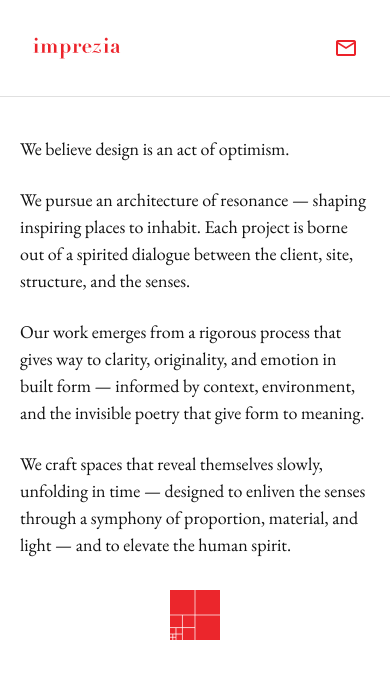
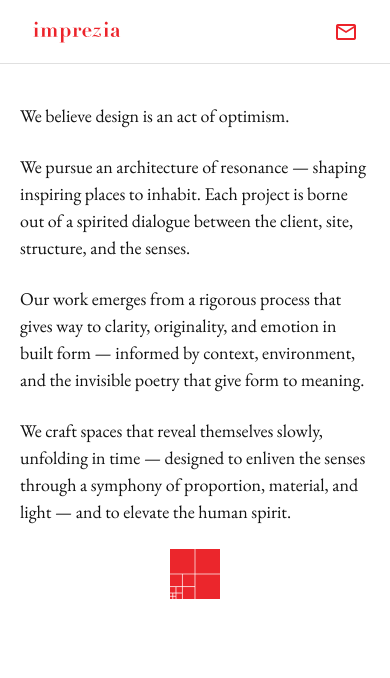
Before and after one commit to kirksoderstrom/imprezia.com, a plain HTML site: page index.html in a window 390 px wide. Drawn offline with nearby package versions, Linux system fonts and the light colour scheme.

Commit message:
Update index.html

```diff
--- a/index.html
+++ b/index.html
@@ -5,14 +5,15 @@
   <meta name="viewport" content="width=device-width, initial-scale=1.0" />
   <title>Imprezia</title>
   <meta name="description" content="Imprezia is the architecture studio of Kirk Soderstrom, focused on meaningful design." />
-  <link rel="icon" type="image/x-icon" href="favicon.ico" />
+  <link rel="icon" type="image/x-icon" href="./favicon.ico" />
+  <link rel="shortcut icon" type="image/x-icon" href="./favicon.ico" />
   <link href="https://fonts.googleapis.com/css2?family=EB+Garamond&display=swap" rel="stylesheet">
   <link href="https://fonts.googleapis.com/css2?family=Material+Symbols+Outlined" rel="stylesheet" />
   <style>
     body {
       margin: 0;
       font-family: 'EB Garamond', Georgia, serif;
-      font-size: 1.375rem;
+      font-size: 1.125rem;
       line-height: 1.5;
       color: #111;
       background-color: #fff;
@@ -25,6 +26,7 @@
       padding: 1rem 2rem;
       height: 64px;
       border-bottom: 1px solid #e0e0e0;
+      box-sizing: border-box;
     }
 
     .logo {
@@ -38,12 +40,16 @@
       display: flex;
       align-items: center;
       height: 28px;
+      width: 28px;
+      justify-content: center;
     }
 
     .icon-wrapper {
       display: flex;
       align-items: center;
+      justify-content: center;
       height: 100%;
+      width: 100%;
     }
 
     .material-symbols-outlined {
@@ -57,6 +63,10 @@
       padding: 2rem;
     }
 
+    .home-content {
+      font-size: 1.375rem;
+    }
+
     p {
       margin-bottom: 1.5rem;
     }
@@ -64,7 +74,7 @@
     .logomark-container {
       display: flex;
       justify-content: center;
-      margin: 2rem 0;
+      margin: 1rem 0;
     }
 
     .logomark {
@@ -77,12 +87,17 @@
         padding: 1.25rem;
       }
 
-      body {
+      .home-content {
         font-size: 1.125rem;
       }
 
       .logo {
         height: 24px;
+      }
+
+      .contact-icon {
+        height: 24px;
+        width: 24px;
       }
 
       .material-symbols-outlined {
@@ -108,10 +123,12 @@
   </header>
 
   <main>
-    <p>We believe design is an act of optimism.</p>
-    <p>We pursue an architecture of resonance — shaping inspiring places to inhabit. Each project is borne out of a spirited dialogue between the client, site, structure, and the senses.</p>
-    <p>Our work emerges from a rigorous process that gives way to clarity, originality, and emotion in built form — informed by context, environment, and the invisible poetry that give form to meaning.</p>
-    <p>We craft spaces that reveal themselves slowly, unfolding in time — designed to enliven the senses through a symphony of proportion, material, and light — and to elevate the human spirit.</p>
+    <div class="home-content">
+      <p>We believe design is an act of optimism.</p>
+      <p>We pursue an architecture of resonance — shaping inspiring places to inhabit. Each project is borne out of a spirited dialogue between the client, site, structure, and the senses.</p>
+      <p>Our work emerges from a rigorous process that gives way to clarity, originality, and emotion in built form — informed by context, environment, and the invisible poetry that give form to meaning.</p>
+      <p>We craft spaces that reveal themselves slowly, unfolding in time — designed to enliven the senses through a symphony of proportion, material, and light — and to elevate the human spirit.</p>
+    </div>
 
     <div class="logomark-container">
       <img src="imprezia_logo.svg" alt="Imprezia Mark" class="logomark" />
```
